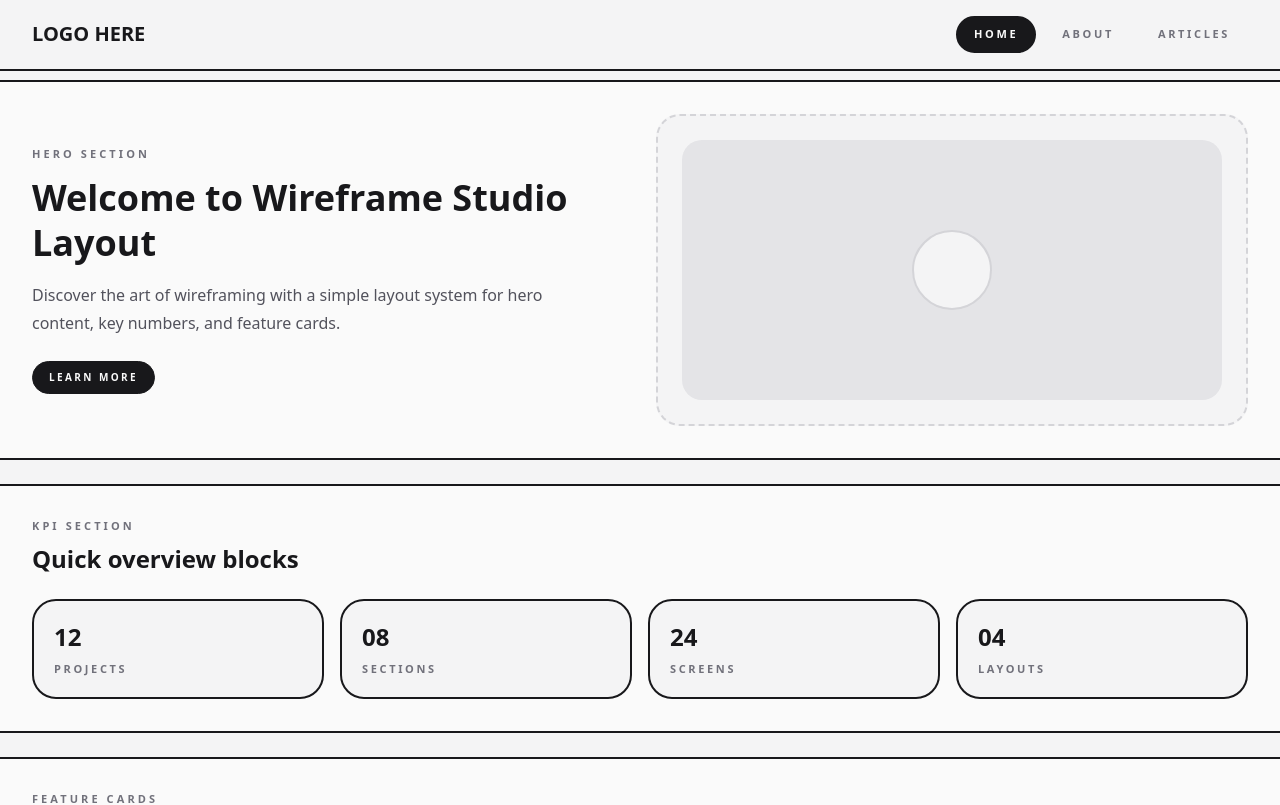
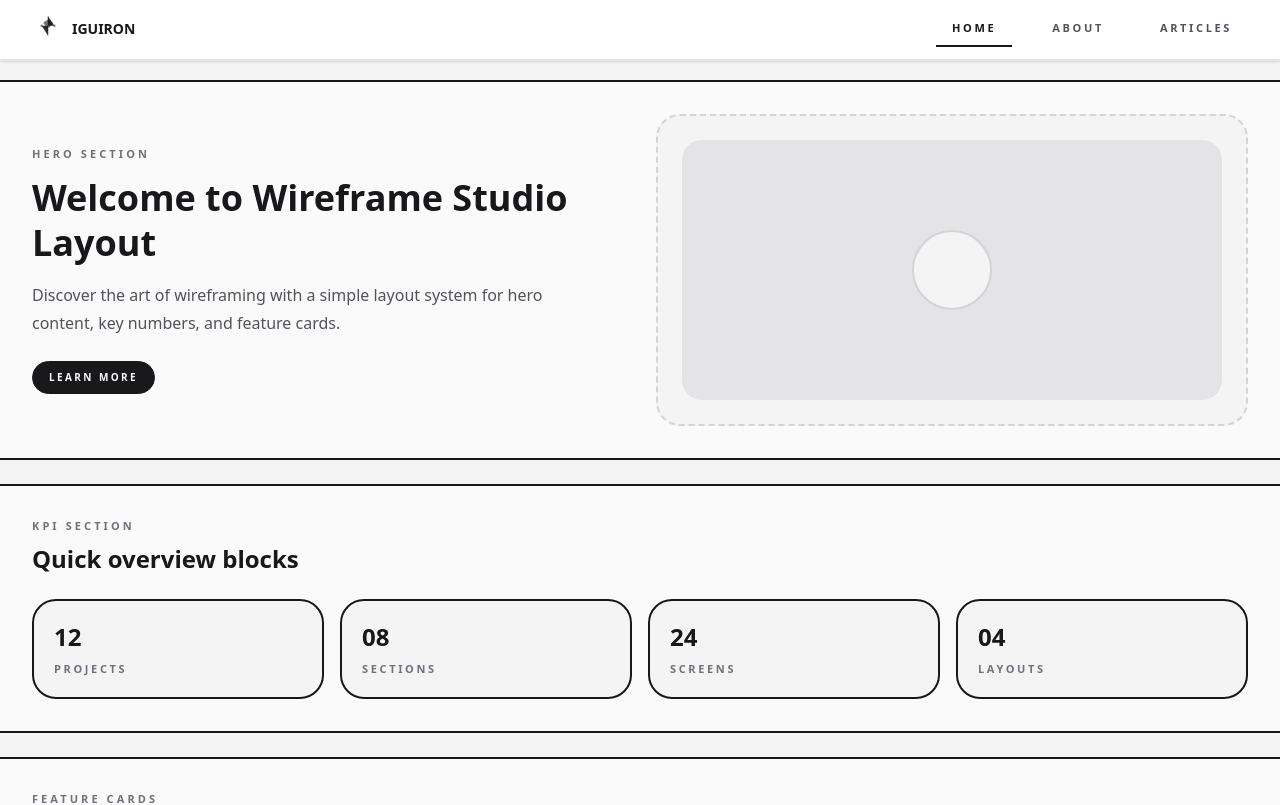
Before and after one commit to Zenn-source/iguiron-webprog, a React (Vite) app in the folder iguiron-client/: page / in a window 1280 px wide. Shown: the top 805 px of the page. Built offline with nearby package versions, Linux system fonts and the light colour scheme.

Commit message:
Add hover effects and styling for the navlinks

```diff
--- a/iguiron-client/src/components/NavBar.jsx
+++ b/iguiron-client/src/components/NavBar.jsx
@@ -1,4 +1,5 @@
 import { NavLink } from "react-router-dom";
+import Logo from "./Logo";
 
 const links = [
   { label: "Home", to: "/" },
@@ -8,23 +9,22 @@ const links = [
 
 const navLinkClassName = ({ isActive }) =>
   [
-    "rounded-full border-2 px-4 py-2 text-[11px] font-semibold uppercase tracking-[0.24em] transition",
+    "px-4 py-2 text-[11px] font-semibold uppercase tracking-[0.24em] transition-all duration-200",
     isActive
-      ? "border-zinc-900 bg-zinc-900 text-zinc-50"
-      : "border-transparent text-zinc-500 hover:border-zinc-900 hover:bg-zinc-50 hover:text-zinc-900",
+      ? "text-zinc-900 border-b-2 border-zinc-900"
+      : "text-zinc-600 border-b-2 border-transparent hover:text-zinc-900 hover:border-zinc-300",
   ].join(" ");
 
 const NavBar = () => {
   return (
-    <header className="fixed inset-x-0 top-0 border-b-2 border-zinc-900 bg-zinc-100/95 backdrop-blur">
-      <div className="flex w-full items-center justify-between gap-4 px-4 py-4 sm:px-6 lg:px-8">
-        <NavLink to="/" className="flex items-center gap-3">
-          <div className="space-y-0.5">
-            <p className="text-xl font-bold text-zinc-900">LOGO HERE</p>
-          </div>
+    <header className="fixed inset-x-0 top-0 border-b-2 border-zinc-200 bg-white/95 backdrop-blur-sm shadow-sm z-50">
+      <div className="flex w-full items-center justify-between gap-6 px-4 py-3 sm:px-6 lg:px-8">
+        <NavLink to="/" className="flex items-center gap-2 hover:opacity-80 transition-opacity">
+          <Logo size={32} className="text-zinc-900" />
+          <span className="hidden sm:inline text-sm font-bold text-zinc-900">IGUIRON</span>
         </NavLink>
 
-        <nav className="hidden items-center gap-2 md:flex">
+        <nav className="hidden items-center gap-6 md:flex">
           {links.map((link) => (
             <NavLink
               key={link.to}
```
